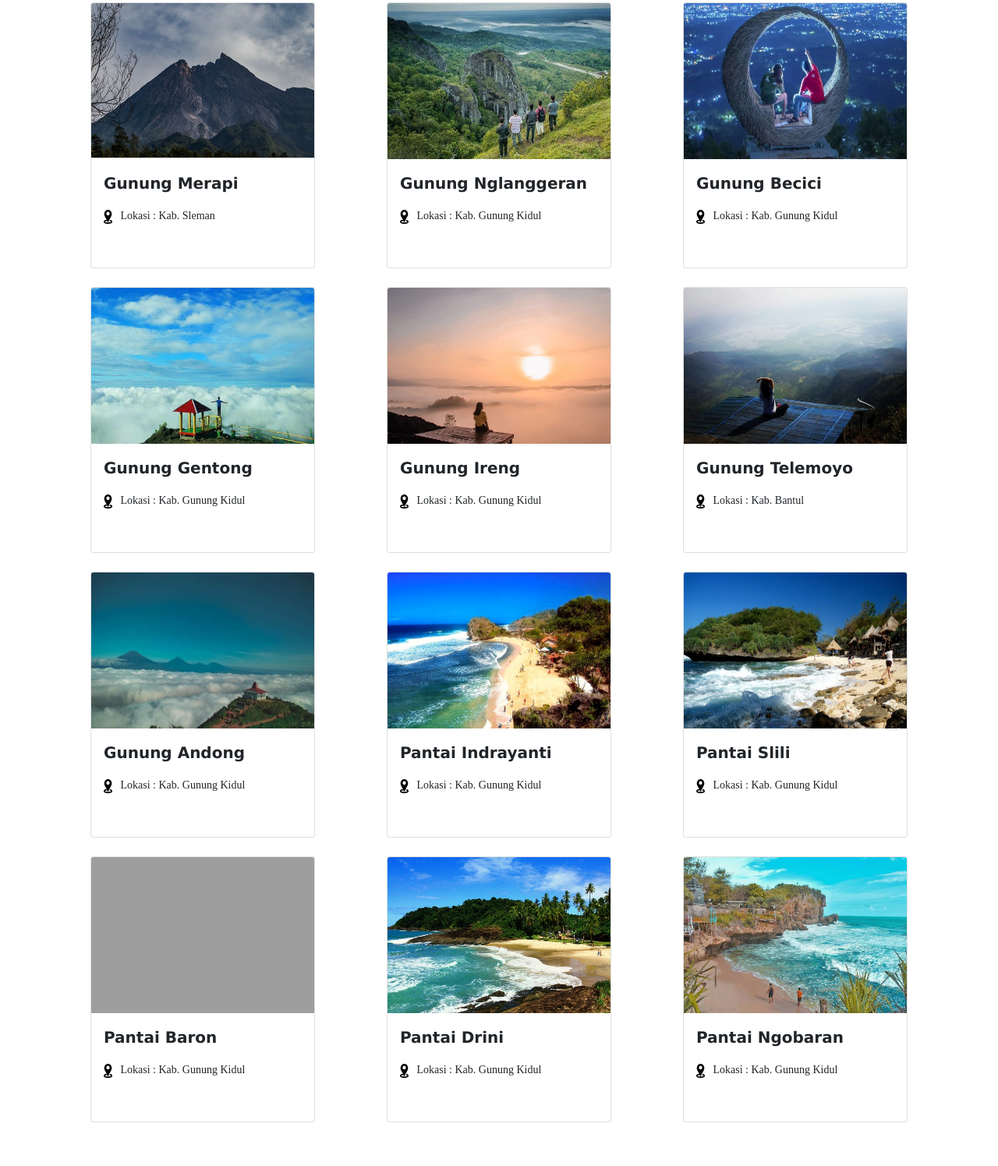
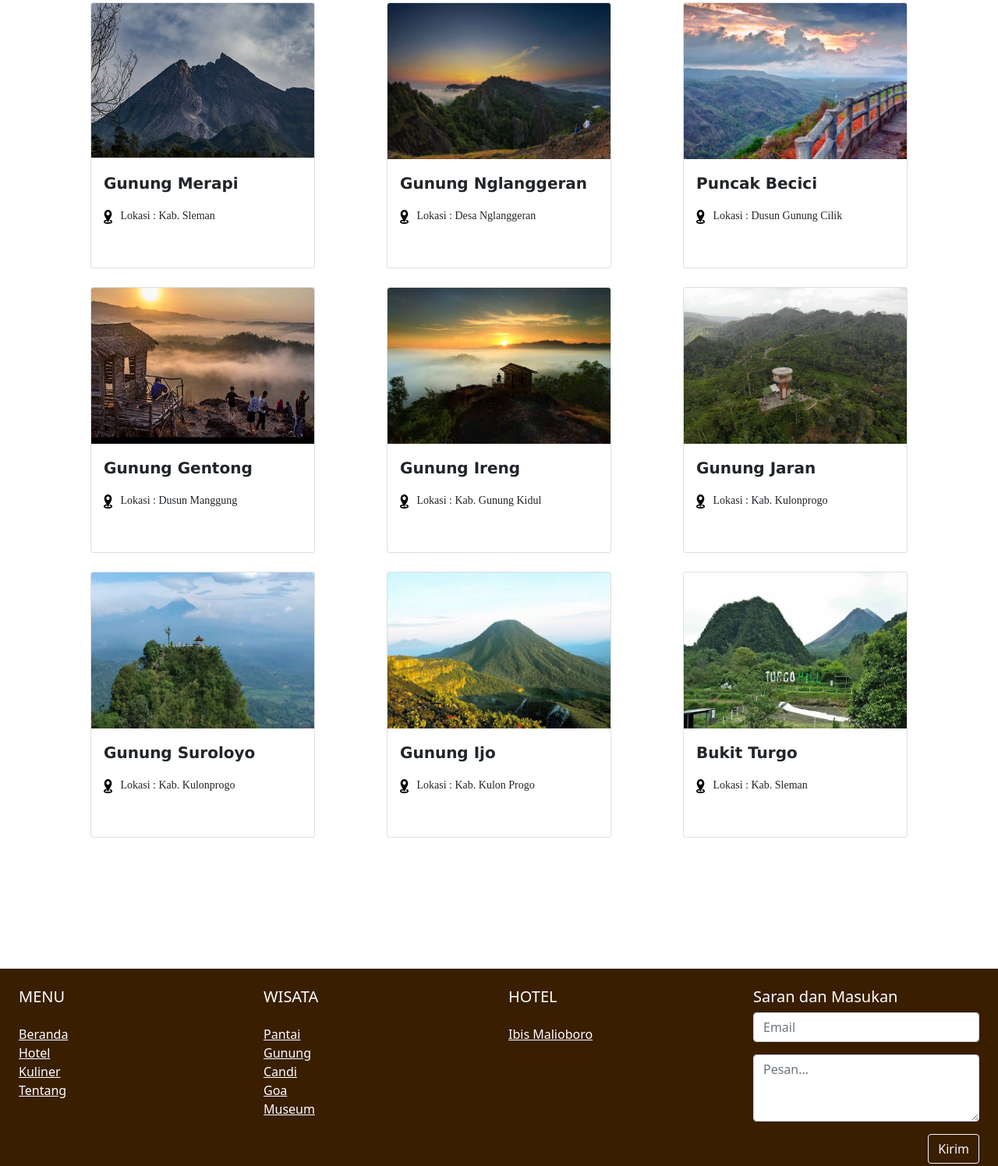
Before and after one commit to ikaaglna/TR_YogyaTravel, a plain HTML site: page k_gunung.html in a window 1280 px wide. Shown: the part 981-2476 px from the top of the page at 78% size. Drawn offline with nearby package versions, Linux system fonts and the light colour scheme; grey boxes are pictures that could not be loaded.

Commit message:
landing page + gunung fix

```diff
--- a/k_gunung.html
+++ b/k_gunung.html
@@ -91,17 +91,17 @@
             <div class="card" style="width: 18rem;">
               <div class="paket">
               <div class="ubah">
-                <img src="images/Gunung/Gunung api purba nglanggeran.jpg" class="gambar" alt="...">
+                <img src="images/Gunung/gunung ngalanggeran.jpg" class="gambar" alt="...">
                 <div class="card-body">
                   <p class="namaWisata fw-bold text-start">Gunung Nglanggeran</p>
-                  <p class="text-start"><span><img src="images/loc.png" id="loc"></span>  &ensp;Lokasi : Kab. Gunung Kidul</p>
+                  <p class="text-start"><span><img src="images/loc.png" id="loc"></span>  &ensp;Lokasi : Desa Nglanggeran</p>
                   <br>
                 </div>
               </div>
               <a href="kategori.html">
               <div class="overlay overlayBlur">
                 <div class="title_overlay fw-bold">Gunung Nglanggeran</div>
-                <p fw-normal>Gunung Kidul</p>
+                <p fw-normal>Desa Nglanggeran</p>
               </div>
               </a>
               </div>
@@ -111,16 +111,16 @@
             <div class="card" style="width: 18rem;">
               <div class="paket">
               <div class="ubah">
-                <img src="images/Gunung/Gunung Becici.jpg" class="gambar" alt="...">
+                <img src="images/Gunung/puncak becici.jpg" class="gambar" alt="...">
                 <div class="card-body">
-                  <p class="namaWisata fw-bold text-start">Gunung Becici</p>
-                  <p class="text-start"><span><img src="images/loc.png" id="loc"></span>  &ensp;Lokasi : Kab. Gunung Kidul</p>
+                  <p class="namaWisata fw-bold text-start">Puncak Becici</p>
+                  <p class="text-start"><span><img src="images/loc.png" id="loc"></span>  &ensp;Lokasi : Dusun Gunung Cilik</p>
                   <br>
                 </div>
                 <a href="kategori.html">
                 <div class="overlay overlayBlur">
-                  <div class="title_overlay fw-bold">Gunung Becici</div>
-                  <p fw-normal>Gunung Kidul</p>
+                  <div class="title_overlay fw-bold">Puncak Becici</div>
+                  <p fw-normal>Dusun Gunung Cilik</p>
                 </div>
                 </a>
               </div>
@@ -138,15 +138,15 @@
             <div class="card" style="width: 18rem;">
               <div class="paket">
                 <div class="ubah">
-                <img src="images/Gunung/Gunung Gentong.jpg" class="gambar" alt="...">
+                <img src="images/Gunung/gunung gentong2.jpg" class="gambar" alt="...">
                 <div class="card-body">
                   <p class="namaWisata fw-bold text-start">Gunung Gentong</p>
-                  <p class="text-start"><span><img src="images/loc.png" id="loc"></span>  &ensp;Lokasi : Kab. Gunung Kidul</p>
+                  <p class="text-start"><span><img src="images/loc.png" id="loc"></span>  &ensp;Lokasi : Dusun Manggung</p>
                   <br>
                 </div>
                 <div class="overlay overlayBlur">
                   <div class="title_overlay fw-bold">Gunung Gentong</div>
-                  <p fw-normal>Gunung Kidul</p>
+                  <p fw-normal>Dusun Manggung</p>
                 </div>
               </div>
             </div>
@@ -156,7 +156,7 @@
             <div class="card" style="width: 18rem;">
               <div class="paket">
                 <div class="ubah">
-                <img src="images/Gunung/Gunung ireng.jpg" class="gambar" alt="...">
+                <img src="images/Gunung/gunung_ireng.jpg" class="gambar" alt="...">
                 <div class="card-body">
                   <p class="namaWisata fw-bold text-start">Gunung Ireng </p>
                   <p class="text-start"><span><img src="images/loc.png" id="loc"></span>  &ensp;Lokasi : Kab. Gunung Kidul</p>
@@ -174,15 +174,15 @@
             <div class="card" style="width: 18rem;">
               <div class="paket">
                 <div class="ubah">
-                <img src="images/Gunung/Gunung Telemoyo.jpg" class="gambar" alt="...">
+                <img src="images/Gunung/gunung jaran.jpg" class="gambar" alt="...">
                 <div class="card-body">
-                  <p class="namaWisata fw-bold text-start">Gunung Telemoyo</p>
-                  <p class="text-start"><span><img src="images/loc.png" id="loc"></span>  &ensp;Lokasi : Kab. Bantul</p>
+                  <p class="namaWisata fw-bold text-start">Gunung Jaran</p>
+                  <p class="text-start"><span><img src="images/loc.png" id="loc"></span>  &ensp;Lokasi : Kab. Kulonprogo</p>
                   <br>
                 </div>
                 <div class="overlay overlayBlur">
-                  <div class="title_overlay fw-bold">Gunung Telemoyo</div>
-                  <p fw-normal>Bantul</p>
+                  <div class="title_overlay fw-bold">Gunung jaran</div>
+                  <p fw-normal>Kab. Kulonprogo</p>
                 </div>
             </div>
           </div>
@@ -200,15 +200,15 @@
           <div class="card" style="width: 18rem;">
             <div class="paket">
             <div class="ubah">
-              <img src="images/Gunung/Gunung andong.jpg" class="gambar" alt="...">
+              <img src="images/Gunung/gunung suroloyo.jpg" class="gambar" alt="...">
               <div class="card-body">
-                <p class="namaWisata fw-bold text-start">Gunung Andong</p>
-                <p class="text-start"><span><img src="images/loc.png" id="loc"></span>  &ensp;Lokasi : Kab. Gunung Kidul</p>
+                <p class="namaWisata fw-bold text-start">Gunung Suroloyo </p>
+                <p class="text-start"><span><img src="images/loc.png" id="loc"></span>  &ensp;Lokasi :  Kab. Kulonprogo</p>
                 <br>
               </div>
             </div>
             <div class="overlay overlayBlur">
-              <div class="title_overlay fw-bold">Gunung Andong</div>
+              <div class="title_overlay fw-bold">Gunung Suroloyo </div>
               <p fw-normal>Gunung Kidul</p>
             </div>
             </div>
@@ -218,16 +218,16 @@
           <div class="card" style="width: 18rem;">
             <div class="paket">
             <div class="ubah">
-              <img src="images/pantai/P.Indrayanti.jpg" class="gambar" alt="...">
+              <img src="images/Gunung/gunung ijo.jpg" class="gambar" alt="...">
               <div class="card-body">
-                <p class="namaWisata fw-bold text-start">Pantai Indrayanti</p>
-                <p class="text-start"><span><img src="images/loc.png" id="loc"></span>  &ensp;Lokasi : Kab. Gunung Kidul</p>
+                <p class="namaWisata fw-bold text-start">Gunung Ijo</p>
+                <p class="text-start"><span><img src="images/loc.png" id="loc"></span>  &ensp;Lokasi : Kab. Kulon Progo</p>
                 <br>
               </div>
             </div>
             <div class="overlay overlayBlur">
-              <div class="title_overlay fw-bold">Pantai Indrayanti</div>
-              <p fw-normal>Gunung Kidul</p>
+              <div class="title_overlay fw-bold">Gunung Ijo</div>
+              <p fw-normal>Kulon Progo</p>
             </div>
             </div>
           </div>
@@ -236,15 +236,15 @@
           <div class="card" style="width: 18rem;">
             <div class="paket">
             <div class="ubah">
-              <img src="images/pantai/P.Slili.jpg" class="gambar" alt="...">
+              <img src="images/Gunung/bukit turgo.jpg" class="gambar" alt="...">
               <div class="card-body">
-                <p class="namaWisata fw-bold text-start">Pantai Slili</p>
-                <p class="text-start"><span><img src="images/loc.png" id="loc"></span>  &ensp;Lokasi : Kab. Gunung Kidul</p>
+                <p class="namaWisata fw-bold text-start">Bukit Turgo</p>
+                <p class="text-start"><span><img src="images/loc.png" id="loc"></span>  &ensp;Lokasi : Kab. Sleman</p>
                 <br>
               </div>
               <div class="overlay overlayBlur">
-                <div class="title_overlay fw-bold">Pantai Slili</div>
-                <p fw-normal>Gunung Kidul</p>
+                <div class="title_overlay fw-bold">Bukit Turgo</div>
+                <p fw-normal></p>
               </div>
             </div>
             </div>
@@ -254,66 +254,6 @@
       <br>
     </div>
 
-
-    <div class="container" align="center">
-      <div class="row">
-        <div class="col">
-          <div class="card" style="width: 18rem;">
-            <div class="paket">
-            <div class="ubah">
-              <img src="images/pantai/P.Baron.jpg" class="gambar" alt="...">
-              <div class="card-body">
-                <p class="namaWisata fw-bold text-start">Pantai Baron</p>
-                <p class="text-start"><span><img src="images/loc.png" id="loc"></span>  &ensp;Lokasi : Kab. Gunung Kidul</p>
-                <br>
-              </div>
-            </div>
-            <div class="overlay overlayBlur">
-              <div class="title_overlay fw-bold">Pantai Baron</div>
-              <p fw-normal>Gunung Kidul</p>
-            </div>
-            </div>
-          </div>
-        </div>
-        <div class="col">
-          <div class="card" style="width: 18rem;">
-            <div class="paket">
-            <div class="ubah">
-              <img src="images/pantai/P.Drini.jpg" class="gambar" alt="...">
-              <div class="card-body">
-                <p class="namaWisata fw-bold text-start">Pantai Drini</p>
-                <p class="text-start"><span><img src="images/loc.png" id="loc"></span>  &ensp;Lokasi : Kab. Gunung Kidul</p>
-                <br>
-              </div>
-            </div>
-            <div class="overlay overlayBlur">
-              <div class="title_overlay fw-bold">Pantai Drini</div>
-              <p fw-normal>Gunung Kidul</p>
-            </div>
-            </div>
-          </div>
-        </div>
-        <div class="col">
-          <div class="card" style="width: 18rem;">
-            <div class="paket">
-            <div class="ubah">
-              <img src="images/pantai/P.Ngobaran.jpg" class="gambar" alt="...">
-              <div class="card-body">
-                <p class="namaWisata fw-bold text-start">Pantai Ngobaran</p>
-                <p class="text-start"><span><img src="images/loc.png" id="loc"></span>  &ensp;Lokasi : Kab. Gunung Kidul</p>
-                <br>
-              </div>
-              <div class="overlay overlayBlur">
-                <div class="title_overlay fw-bold">Pantai Ngobaran</div>
-                <p fw-normal>Gunung Kidul</p>
-              </div>
-            </div>
-            </div>
-          </div>
-        </div>
-      </div>
-      <br>
-    </div>
 
     <br><br><br>
 
```
Also changed, not shown: TR_Landing Page/index.html (+3 -3 lines), images/Gunung/bukit turgo.jpg (added), images/Gunung/gunung gentong2.jpg (added), images/Gunung/gunung ijo.jpg (added), images/Gunung/gunung jaran.jpg (added), images/Gunung/gunung ngalanggeran.jpg (added), images/Gunung/gunung suroloyo.jpg (added), images/Gunung/gunung_ireng.jpg (added), images/Gunung/puncak becici.jpg (added), test.html (line endings or trailing spaces).
